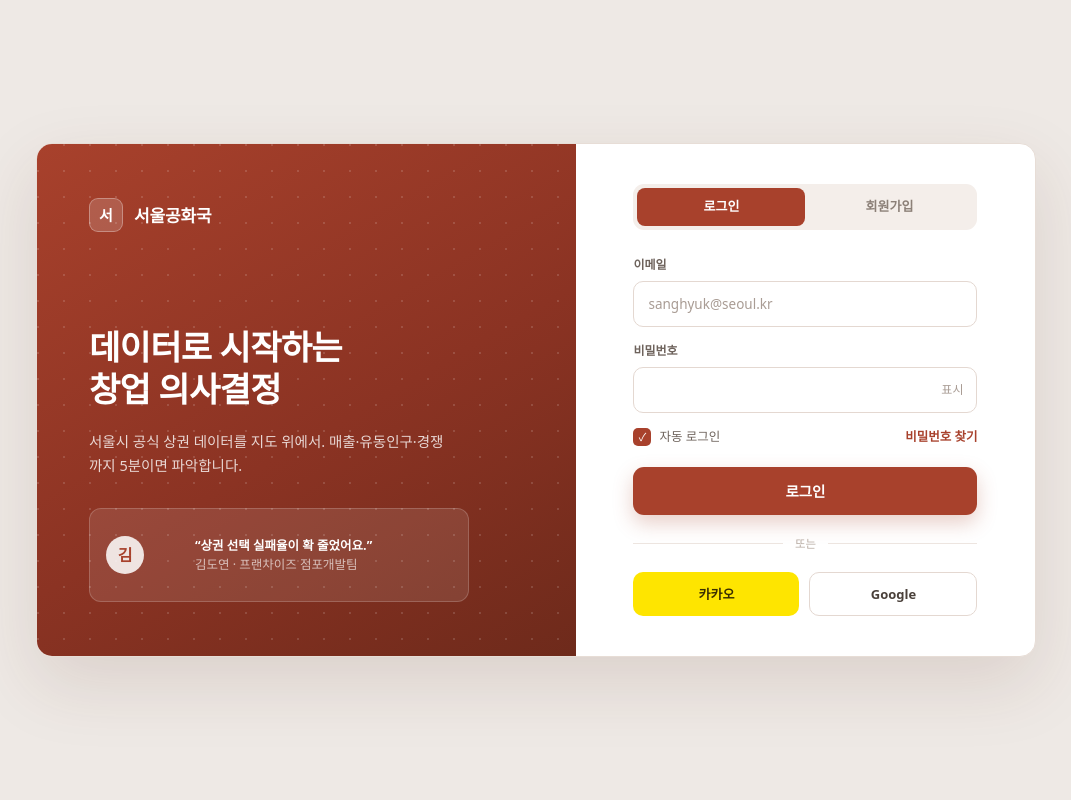
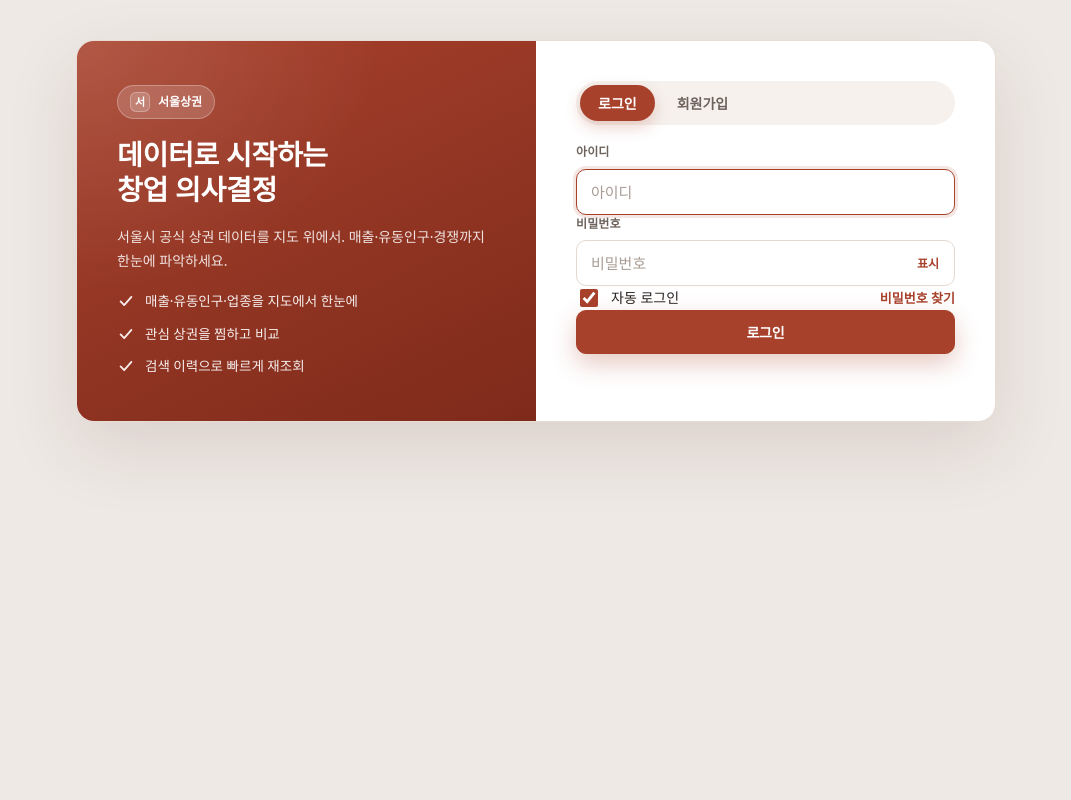
Before and after one commit to sangkwon-poly/sangkwon-platform-poly, a Spring Boot app: page /member/login.html in a window 1280 px wide. Shown: the whole page, without its empty margins (104-1175 px from the left). Run offline with Spring Boot 4, Linux system fonts and the light colour scheme; some of the project's set-up classes (security, data sources, template engines, error pages and the like) are left out, and stand-ins take their place; some web fonts are replaced.

Commit message:
fix: 프론트 mock 에러코드를 백엔드 ErrorCode enum에 맞춤 (#21 #22)

```diff
--- a/src/main/java/com/sangkwon/sangkwonplatform/global/security/SecurityConfig.java
+++ b/src/main/java/com/sangkwon/sangkwonplatform/global/security/SecurityConfig.java
@@ -17,8 +17,6 @@ public class SecurityConfig {
         http
                 .csrf(csrf -> csrf.disable())
                 .authorizeHttpRequests(auth -> auth
-                        //   .requestMatchers("/api/members/me", "/api/favorites/**").authenticated()
-                        //   .requestMatchers("/api/search-logs").authenticated()
                         .anyRequest().permitAll()
                 );
         return http.build();
--- a/src/main/java/com/sangkwon/sangkwonplatform/member/entity/Member.java
+++ b/src/main/java/com/sangkwon/sangkwonplatform/member/entity/Member.java
@@ -100,6 +100,7 @@ public class Member extends BaseEntity {
         this.withdrawnAt = LocalDateTime.now();  // 스키마 CHECK: WITHDRAWN이면 WITHDRAWN_AT 필수 => 탈퇴 시각 필수
     }
 
+    // 휴면 또는 밴처리를 다시 정상으로
     public boolean isActive() {
         return this.status == MemberStatus.ACTIVE;
     }
--- a/src/main/resources/static/member/js/api.js
+++ b/src/main/resources/static/member/js/api.js
@@ -225,7 +225,7 @@
     signup: function (payload) {
       const p = payload || {};
       if (!p.loginId || !p.email || !p.nickname || !p.password) {
-        return reject('M000', '필수 항목을 모두 입력해 주세요.');
+        return reject('M400', '필수 항목을 모두 입력해 주세요.');
       }
       if (mockDb.membersByLoginId.has(p.loginId)) {
         return reject('M002', '이미 사용 중인 로그인 아이디입니다.');
@@ -263,7 +263,10 @@
         return reject('M007', '탈퇴한 회원입니다.');
       }
       if (member.status === 'BANNED') {
-        return reject('M008', '이용이 제한된 계정입니다.');
+        return reject('M009', '이용이 정지된 계정입니다.');
+      }
+      if (member.status === 'DORMANT') {
+        return reject('M010', '휴면 계정입니다. 재활성화가 필요합니다.');
       }
       member.lastLoginAt = nowIso();
       setMockSession(member.memberId);
@@ -322,7 +325,7 @@
     addFavorite: function (trdarCd) {
       const m = currentMockMember();
       if (!m) return reject('M005', '로그인이 필요합니다.');
-      if (!trdarCd) return reject('M000', '상권 코드가 필요합니다.');
+      if (!trdarCd) return reject('M400', '상권 코드가 필요합니다.');
       const list = mockDb.favoritesByMember.get(m.memberId) || [];
       if (list.some(function (f) { return f.trdarCd === String(trdarCd); })) {
         return reject('M006', '이미 찜한 상권입니다.');
@@ -362,7 +365,7 @@
 
     logSearch: function (payload) {
       const p = payload || {};
-      if (!p.keyword) return reject('M000', '검색어가 필요합니다.');
+      if (!p.keyword) return reject('M400', '검색어가 필요합니다.');
       const m = currentMockMember();
       // SEARCH_LOG.MEMBER_ID 는 nullable(비로그인 검색 허용).
       const memberId = m ? m.memberId : null;
--- a/src/main/resources/static/member/login.html
+++ b/src/main/resources/static/member/login.html
@@ -1,136 +1,116 @@
 <!doctype html>
 <html lang="ko">
 <head>
-  <meta charset="utf-8">
-  <meta name="viewport" content="width=device-width, initial-scale=1">
-  <title>로그인 · 회원가입 · 서울공화국</title>
-
-  <meta name="description" content="서울공화국 상권분석 플랫폼 로그인 및 회원가입. 서울시 공식 상권 데이터를 지도 위에서 확인하세요.">
-
-  <!-- 폰트: 목업과 동일한 Pretendard -->
-  <link rel="stylesheet" href="https://cdn.jsdelivr.net/gh/orioncactus/pretendard/dist/web/static/pretendard.css">
-  <link rel="stylesheet" href="/css/common.css">
-  <link rel="stylesheet" href="/css/member/login.css">
+  <meta charset="utf-8" />
+  <meta name="viewport" content="width=device-width, initial-scale=1" />
+  <title>로그인 · 회원가입 · 서울상권</title>
+  <meta name="description" content="서울상권 상권분석 플랫폼 로그인/회원가입. 서울시 공식 상권 데이터를 지도 위에서 확인하세요." />
+  <link rel="stylesheet" href="https://cdn.jsdelivr.net/gh/orioncactus/pretendard/dist/web/static/pretendard.css" />
+  <link rel="stylesheet" href="css/member.css" />
 </head>
-<body class="auth-body">
-
-  <!-- 탭 상태: 순수 CSS 라디오 토글 (JS 없음) -->
-  <input type="radio" id="tab-login" name="auth-tab" class="auth-tab-state" checked hidden>
-  <input type="radio" id="tab-signup" name="auth-tab" class="auth-tab-state" hidden>
-
+<body>
   <main class="auth-card" aria-label="계정 인증">
 
-    <!-- 왼쪽 브랜드 패널 -->
-    <aside class="auth-brand" aria-label="서비스 소개">
-      <div class="auth-brand-dots" aria-hidden="true"></div>
-
-      <a class="brand auth-brand-logo" href="/">
-        <span class="brand-mark auth-brand-mark" aria-hidden="true">서</span>
-        <span class="brand-name">서울공화국</span>
-      </a>
-
-      <div class="auth-brand-body">
-        <h1 class="auth-brand-title">데이터로 시작하는<br>창업 의사결정</h1>
-        <p class="auth-brand-lead">서울시 공식 상권 데이터를 지도 위에서. 매출·유동인구·경쟁까지 5분이면 파악합니다.</p>
-
-        <figure class="auth-quote">
-          <span class="auth-quote-avatar" aria-hidden="true">김</span>
-          <blockquote class="auth-quote-text">
-            <b>“상권 선택 실패율이 확 줄었어요.”</b>
-            <figcaption class="auth-quote-by">김도연 · 프랜차이즈 점포개발팀</figcaption>
-          </blockquote>
-        </figure>
+    <!-- 좌: 브랜드 히어로 -->
+    <aside class="auth-card__hero" aria-label="서비스 소개">
+      <span class="auth-card__hero-badge">
+        <span class="app-header__logo" aria-hidden="true">서</span> 서울상권
+      </span>
+      <h2 class="auth-card__hero-title">데이터로 시작하는<br />창업 의사결정</h2>
+      <p class="auth-card__hero-desc">서울시 공식 상권 데이터를 지도 위에서. 매출·유동인구·경쟁까지 한눈에 파악하세요.</p>
+      <div class="auth-card__hero-points">
+        <div class="auth-card__hero-point">
+          <svg viewBox="0 0 20 20" fill="none" aria-hidden="true"><path d="M4 10.5l4 4 8-9" stroke="currentColor" stroke-width="2" stroke-linecap="round" stroke-linejoin="round" /></svg>
+          매출·유동인구·업종을 지도에서 한눈에
+        </div>
+        <div class="auth-card__hero-point">
+          <svg viewBox="0 0 20 20" fill="none" aria-hidden="true"><path d="M4 10.5l4 4 8-9" stroke="currentColor" stroke-width="2" stroke-linecap="round" stroke-linejoin="round" /></svg>
+          관심 상권을 찜하고 비교
+        </div>
+        <div class="auth-card__hero-point">
+          <svg viewBox="0 0 20 20" fill="none" aria-hidden="true"><path d="M4 10.5l4 4 8-9" stroke="currentColor" stroke-width="2" stroke-linecap="round" stroke-linejoin="round" /></svg>
+          검색 이력으로 빠르게 재조회
+        </div>
       </div>
     </aside>
 
-    <!-- 오른쪽 폼 패널 -->
-    <section class="auth-panel" aria-label="계정 인증 폼">
-      <div class="auth-form-wrap">
-
-        <!-- 탭 전환 -->
-        <div class="auth-tabs" role="tablist">
-          <label for="tab-login" class="auth-tab" data-tab="login">로그인</label>
-          <label for="tab-signup" class="auth-tab" data-tab="signup">회원가입</label>
+    <!-- 우: 폼 -->
+    <section class="auth-card__form" aria-label="계정 인증 폼">
+      <div class="tabs" role="tablist" aria-label="로그인 또는 회원가입">
+        <button type="button" class="tab" data-tab="login" role="tab" aria-selected="true">로그인</button>
+        <button type="button" class="tab" data-tab="signup" role="tab" aria-selected="false">회원가입</button>
       </div>
 
-        <!-- 로그인 폼 -->
-        <form class="auth-form auth-form-login" action="/login" method="post" aria-label="로그인">
+      <!-- 로그인 폼 (동작: auth.js) -->
+      <form id="panel-login" novalidate>
         <div class="field">
-            <label class="field-label" for="login-email">이메일</label>
-            <input class="field-input" type="email" id="login-email" name="email"
-                   autocomplete="email" placeholder="sanghyuk@seoul.kr" required>
+          <label class="label" for="login-id">아이디</label>
+          <input class="input" type="text" id="login-id" name="loginId" autocomplete="username" placeholder="아이디" />
+          <span class="field__error" id="login-id-error"></span>
         </div>
 
         <div class="field">
-            <label class="field-label" for="login-password">비밀번호</label>
-            <div class="field-password">
-              <input class="field-input" type="password" id="login-password" name="password"
-                     autocomplete="current-password" required>
-              <!-- 비밀번호 표시 토글 (순수 CSS 체크박스) -->
-              <input type="checkbox" id="login-show" class="pw-toggle-state" hidden>
-              <label for="login-show" class="pw-toggle">표시</label>
+          <label class="label" for="login-pw">비밀번호</label>
+          <div class="input-affix">
+            <input class="input" type="password" id="login-pw" name="password" autocomplete="current-password" placeholder="비밀번호" />
+            <button type="button" class="input-affix__btn" data-toggle-pw="login-pw" aria-label="비밀번호 표시">표시</button>
           </div>
+          <span class="field__error" id="login-pw-error"></span>
         </div>
 
-          <div class="auth-form-row">
-            <label class="remember">
-              <input type="checkbox" name="remember" checked>
-              <span class="remember-box" aria-hidden="true">✓</span>
+        <div class="row row--between">
+          <label class="toggle-row">
+            <input type="checkbox" class="checkbox" id="login-remember" checked />
             자동 로그인
           </label>
-            <a class="link-brand" href="/find-password">비밀번호 찾기</a>
+          <a class="link-sm" href="#" data-action="find-pw">비밀번호 찾기</a>
         </div>
 
-          <button class="btn btn-primary auth-submit" type="submit">로그인</button>
+        <button type="submit" class="btn btn--primary btn--block" data-submit="login">로그인</button>
       </form>
 
-        <!-- 회원가입 폼 -->
-        <form class="auth-form auth-form-signup" action="/signup" method="post" aria-label="회원가입">
+      <!-- 회원가입 폼 (동작: auth.js) -->
+      <form id="panel-signup" novalidate hidden>
         <div class="field">
-            <label class="field-label" for="signup-email">이메일</label>
-            <input class="field-input" type="email" id="signup-email" name="email"
-                   autocomplete="email" placeholder="sanghyuk@seoul.kr" required>
+          <label class="label" for="signup-id">아이디</label>
+          <input class="input" type="text" id="signup-id" name="loginId" autocomplete="username" placeholder="4자 이상" />
+          <span class="field__error" id="signup-id-error"></span>
         </div>
 
         <div class="field">
-            <label class="field-label" for="signup-password">비밀번호</label>
-            <div class="field-password">
-              <input class="field-input" type="password" id="signup-password" name="password"
-                     autocomplete="new-password" required>
-              <input type="checkbox" id="signup-show" class="pw-toggle-state" hidden>
-              <label for="signup-show" class="pw-toggle">표시</label>
-            </div>
+          <label class="label" for="signup-email">이메일</label>
+          <input class="input" type="email" id="signup-email" name="email" autocomplete="email" placeholder="you@example.com" />
+          <span class="field__error" id="signup-email-error"></span>
         </div>
 
         <div class="field">
-            <label class="field-label" for="signup-password-confirm">비밀번호 확인</label>
-            <input class="field-input" type="password" id="signup-password-confirm" name="passwordConfirm"
-                   autocomplete="new-password" required>
+          <label class="label" for="signup-nick">닉네임</label>
+          <input class="input" type="text" id="signup-nick" name="nickname" autocomplete="nickname" placeholder="닉네임" />
+          <span class="field__error" id="signup-nick-error"></span>
         </div>
 
-          <div class="auth-form-row auth-form-row-terms">
-            <label class="remember">
-              <input type="checkbox" name="agree" required>
-              <span class="remember-box" aria-hidden="true">✓</span>
-              <a class="link-brand" href="/terms">이용약관</a> 및 <a class="link-brand" href="/privacy">개인정보처리방침</a>에 동의합니다
-            </label>
+        <div class="field">
+          <label class="label" for="signup-pw">비밀번호</label>
+          <div class="input-affix">
+            <input class="input" type="password" id="signup-pw" name="password" autocomplete="new-password" placeholder="8자 이상" />
+            <button type="button" class="input-affix__btn" data-toggle-pw="signup-pw" aria-label="비밀번호 표시">표시</button>
+          </div>
+          <span class="field__error" id="signup-pw-error"></span>
         </div>
 
-          <button class="btn btn-primary auth-submit" type="submit">회원가입</button>
-        </form>
-
-        <!-- 소셜 로그인 -->
-        <div class="auth-divider"><span>또는</span></div>
-
-        <div class="auth-social">
-          <button class="social-btn social-kakao" type="button">카카오</button>
-          <button class="social-btn social-google" type="button">Google</button>
+        <div class="field">
+          <label class="label" for="signup-pw2">비밀번호 확인</label>
+          <input class="input" type="password" id="signup-pw2" name="passwordConfirm" autocomplete="new-password" placeholder="비밀번호 재입력" />
+          <span class="field__error" id="signup-pw2-error"></span>
         </div>
 
-      </div>
+        <button type="submit" class="btn btn--primary btn--block" data-submit="signup">회원가입</button>
+      </form>
     </section>
 
   </main>
 
+  <script src="js/api.js"></script>
+  <script src="js/auth.js"></script>
 </body>
 </html>
```
Lines whose indentation alone changed are shown as unchanged.
